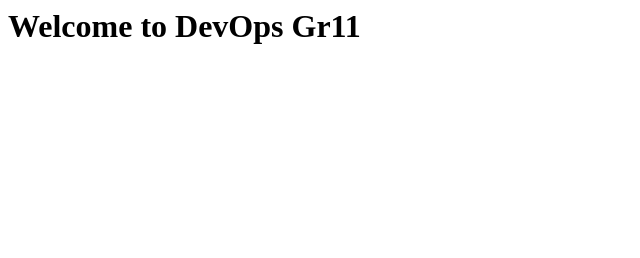
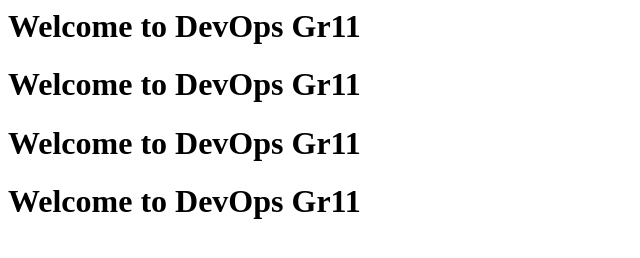
Before and after one commit to Gamal-Mohammad/devops11, a plain HTML site: page index.html in a window 1280 px wide. Shown: the whole page, without its empty margins (0-640 px from the left). Drawn offline with Linux system fonts and the light colour scheme.

Commit message:
Update index.html

```diff
--- a/index.html
+++ b/index.html
@@ -1 +1,4 @@
 <h1>Welcome to DevOps Gr11</h1>
+<h1>Welcome to DevOps Gr11</h1>
+<h1>Welcome to DevOps Gr11</h1>
+<h1>Welcome to DevOps Gr11</h1>
```
